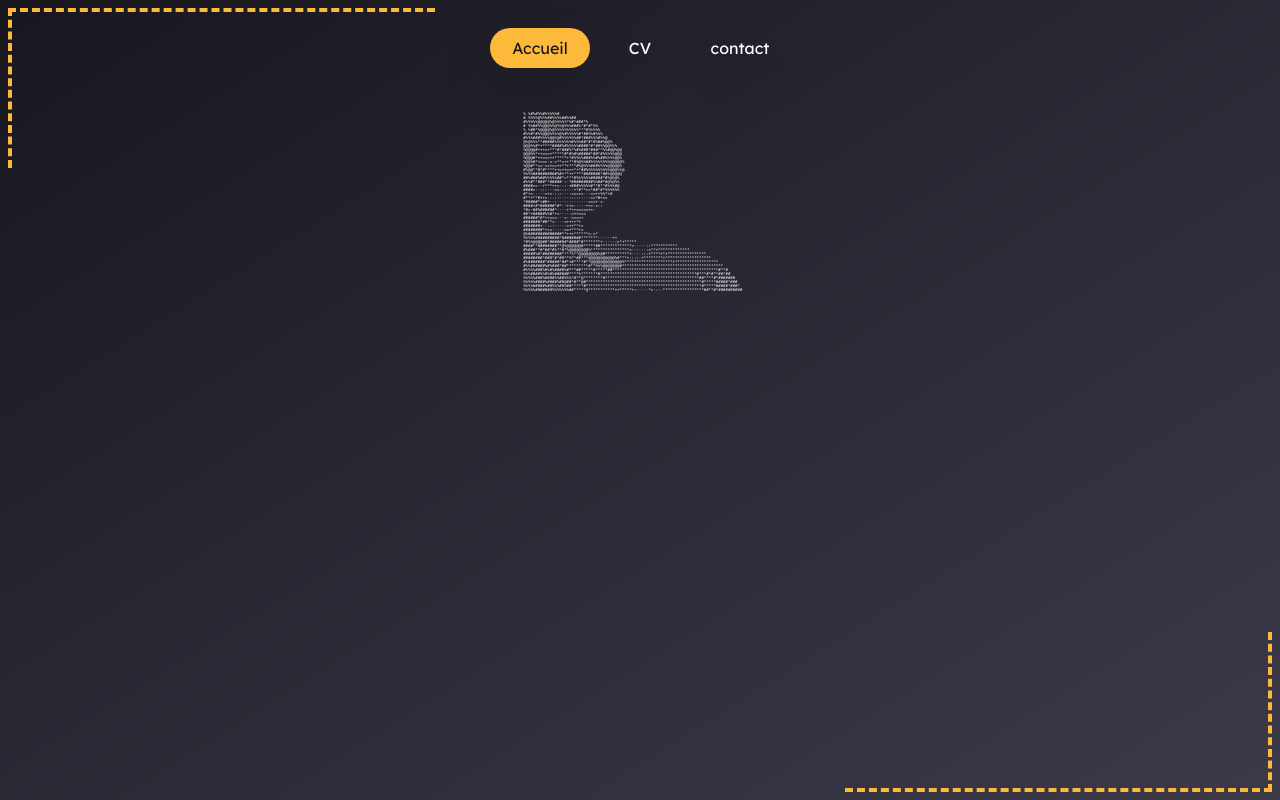
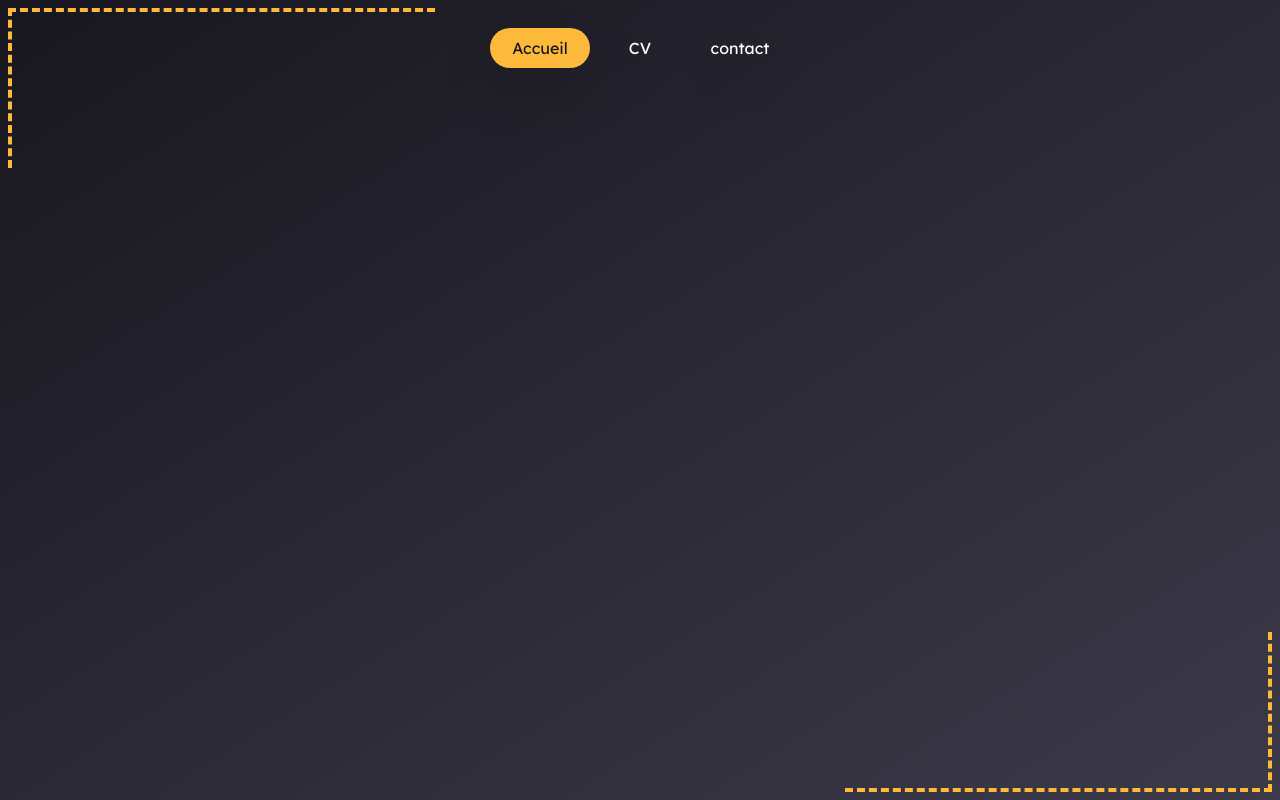
Before and after one commit to Florian-DCK/site-perso, a Next.js app: page /cv in a window 1280 px wide. Built offline with nearby package versions, Linux system fonts and the light colour scheme.

Commit message:
Cleaned pages

```diff
--- a/src/app/contact/page.tsx
+++ b/src/app/contact/page.tsx
@@ -1,11 +1,7 @@
-import GithubCalendarComponent from '@/components/GithubCalendar';
-
 const contact = () => {
 	return (
 		<div className="min-h-screen w-screen flex flex-col items-center">
-			<span className="mt-28">
-				<GithubCalendarComponent />
-			</span>
+			<span className="mt-28"></span>
 		</div>
 	);
 };
--- a/src/app/cv/page.tsx
+++ b/src/app/cv/page.tsx
@@ -1,9 +1,7 @@
-import MeASCII from '@/components/MeASCII';
-
 const cv = () => {
 	return (
 		<div className="min-h-screen w-screen flex flex-col items-center">
-			<MeASCII />
+			<span className="mt-28"></span>
 		</div>
 	);
 };
```
